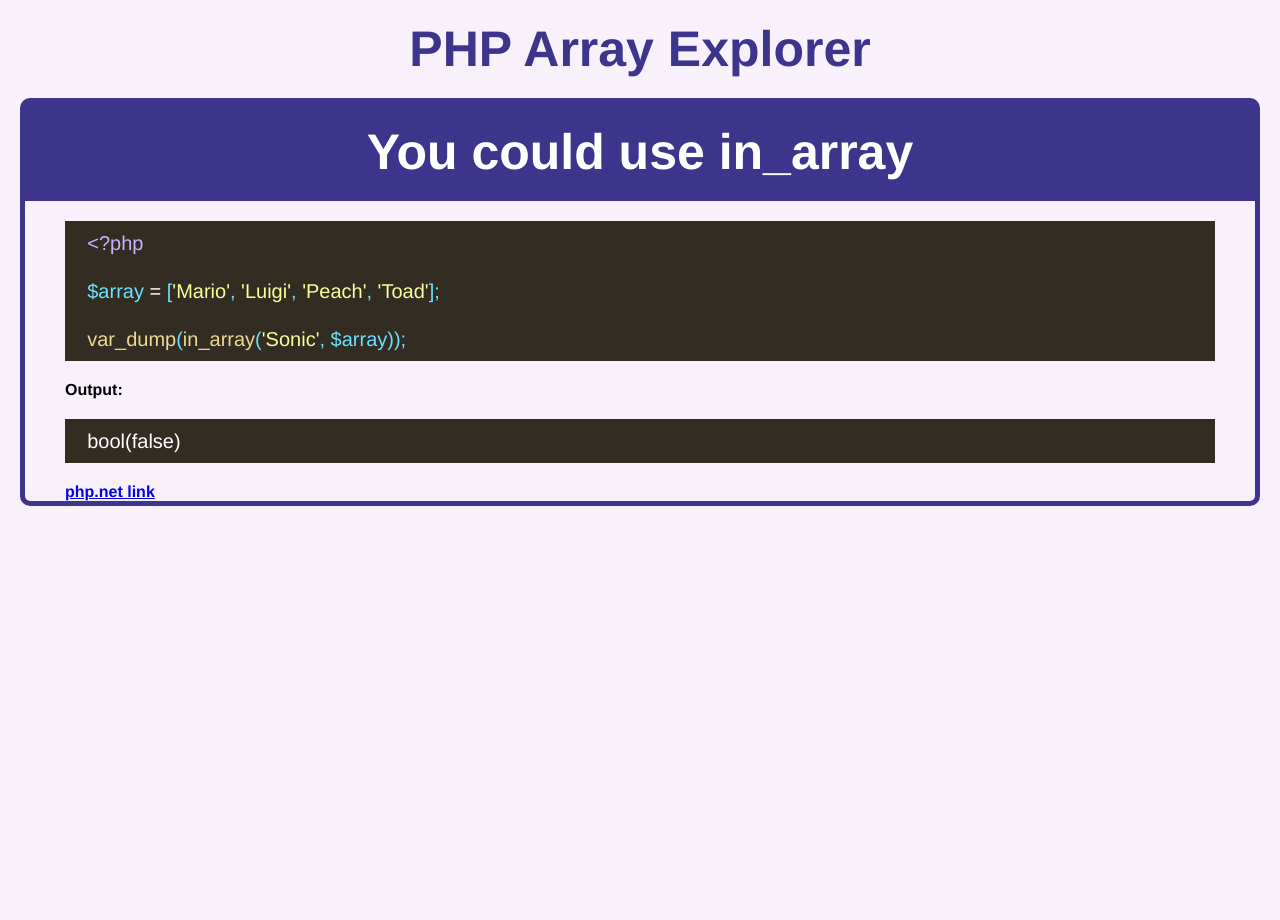
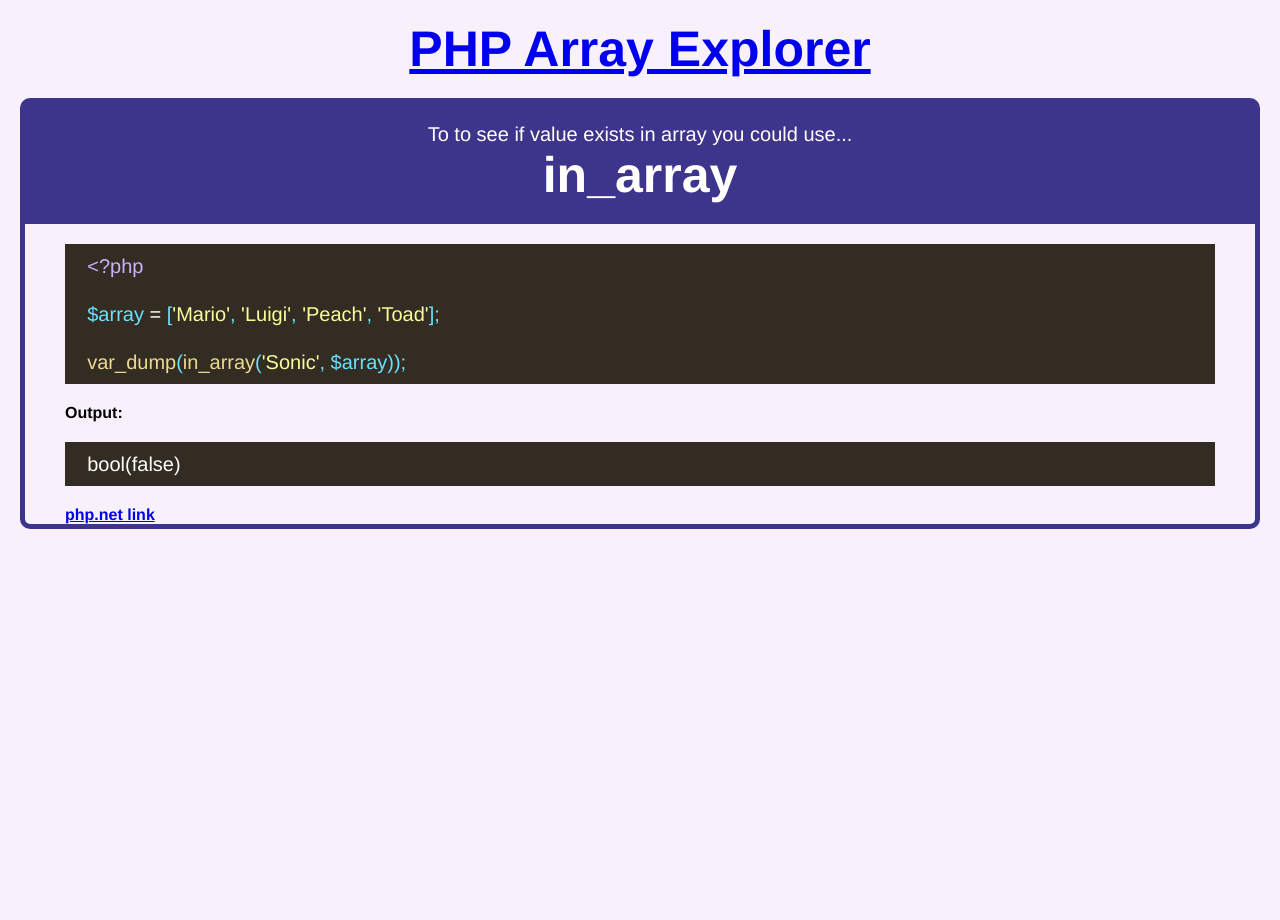
Before and after one commit to cjbagley/php-array-explorer, a Jekyll site: the page built from _pages/search/in_array.md, in a window 1280 px wide. Built offline with Jekyll 4.4.1, drawn with Linux system fonts in a browser that asks for light colours.

Commit message:
Change to page headers; change to links going to new paths; change to make page h1 a link

```diff
--- a/_includes/explorer.html
+++ b/_includes/explorer.html
@@ -15,7 +15,7 @@
                 <h3 class="main-nav-header" id="{{ item.key }}">{{ item.value }}</h3>
                 {% for sub_item in item.sub_items %}
                     <li class="main-nav-link">
-                        <a href="{{ item.key }}/{{ sub_item.page }}">{{ sub_item.value }}</a>
+                        <a href="{{ sub_item.page }}">{{ sub_item.value }}</a>
                     </li>
                 {% endfor %}
                 </div>
--- a/_layouts/default.html
+++ b/_layouts/default.html
@@ -11,7 +11,7 @@
 <body>
 
     <header class="header">
-        <h1>PHP Array Explorer</h1>
+        <h1><a href='/'>PHP Array Explorer</a></h1>
     </header>
 
     <main class="content">
@@ -20,7 +20,8 @@
         {% else %}
             <section class="card-holder">
                 <header class="card-holder-header">
-                    <h2>You could use {{ page.title }}</h2>
+                    <span class="page-title-lead">To {{ page.explorer_sub_key | replace:'_',' ' }} you could use... </span>
+                    <h2>{{ page.title }}</h2>
                 </header>
                 <div class="card text-left">
                     {{ content }}
--- a/assets/css/main.scss
+++ b/assets/css/main.scss
@@ -98,6 +98,11 @@ h1 {
     text-align: left;
 }
 
+.page-title-lead {
+    color: white;
+    font-size: 20px;
+}
+
 .quick-link {
     padding: 10px;
     background: $card-background-colour;
```
